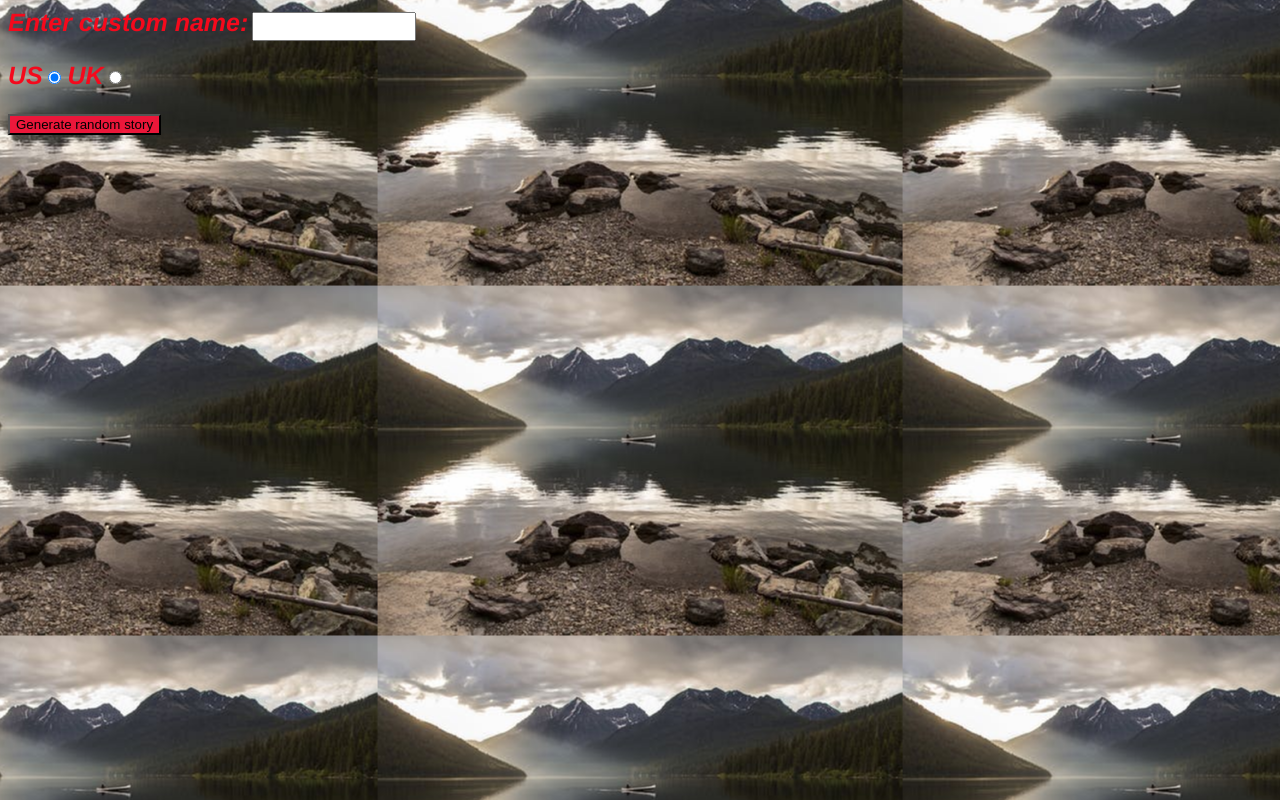
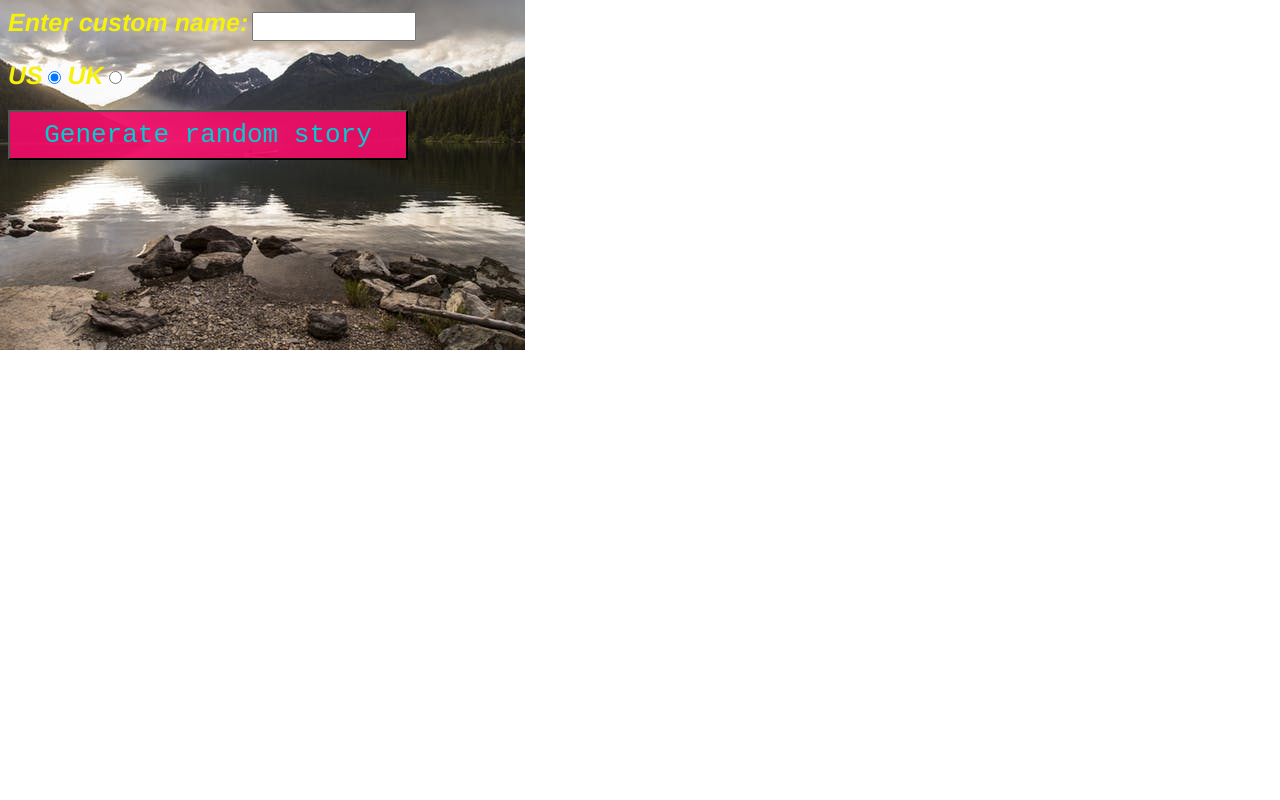
Before and after one commit to Gerishon31/silly-game, a plain HTML site: page index.html in a window 1280 px wide. Drawn offline with Linux system fonts and the light colour scheme.

```diff
--- a/index.html
+++ b/index.html
@@ -11,11 +11,11 @@
     body {
       font-family: Impact, Haettenschweiler, 'Arial Narrow Bold', sans-serif;
       width: 800px;
-      background: url(./img/cg.jpeg) center;
+      background: url(./img/cg.jpeg)no-repeat;
     }
     label
     {
-    color:rgb(245, 9, 28);
+    color:rgb(245, 241, 9);
     font-size: 25px;
     font-family: 'Franklin Gothic Medium', 'Arial Narrow', Arial, sans-serif;
 	  font-weight: bold;
@@ -50,7 +50,7 @@
       <label for="uk">UK</label><input id="uk" type="radio" name="ukus" value="uk">
     </div>
     <div>
-      <button class="randomize"  style="background-color:rgba(243, 22, 59, 0.959)"> Generate random story</button>
+      <button class="randomize" style="height:50px; color:darkturquoise; width:400px;font-size:26px;font-style: norma;font-family: monospace; background-color:rgba(245, 12, 105, 0.911)" font-size:25px > Generate random story</button>
     </div>
     <p class="story"></p>
 
```
